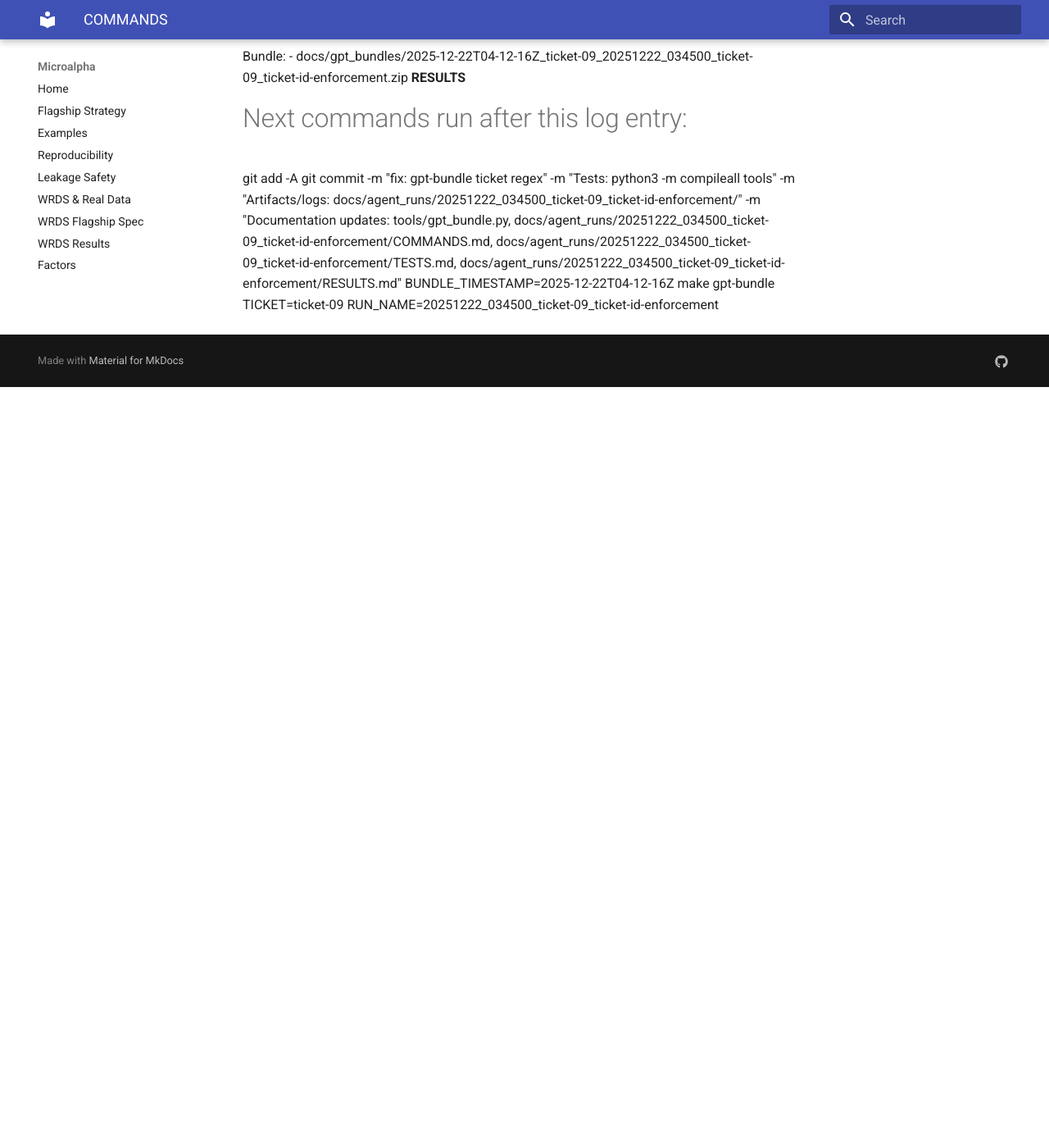
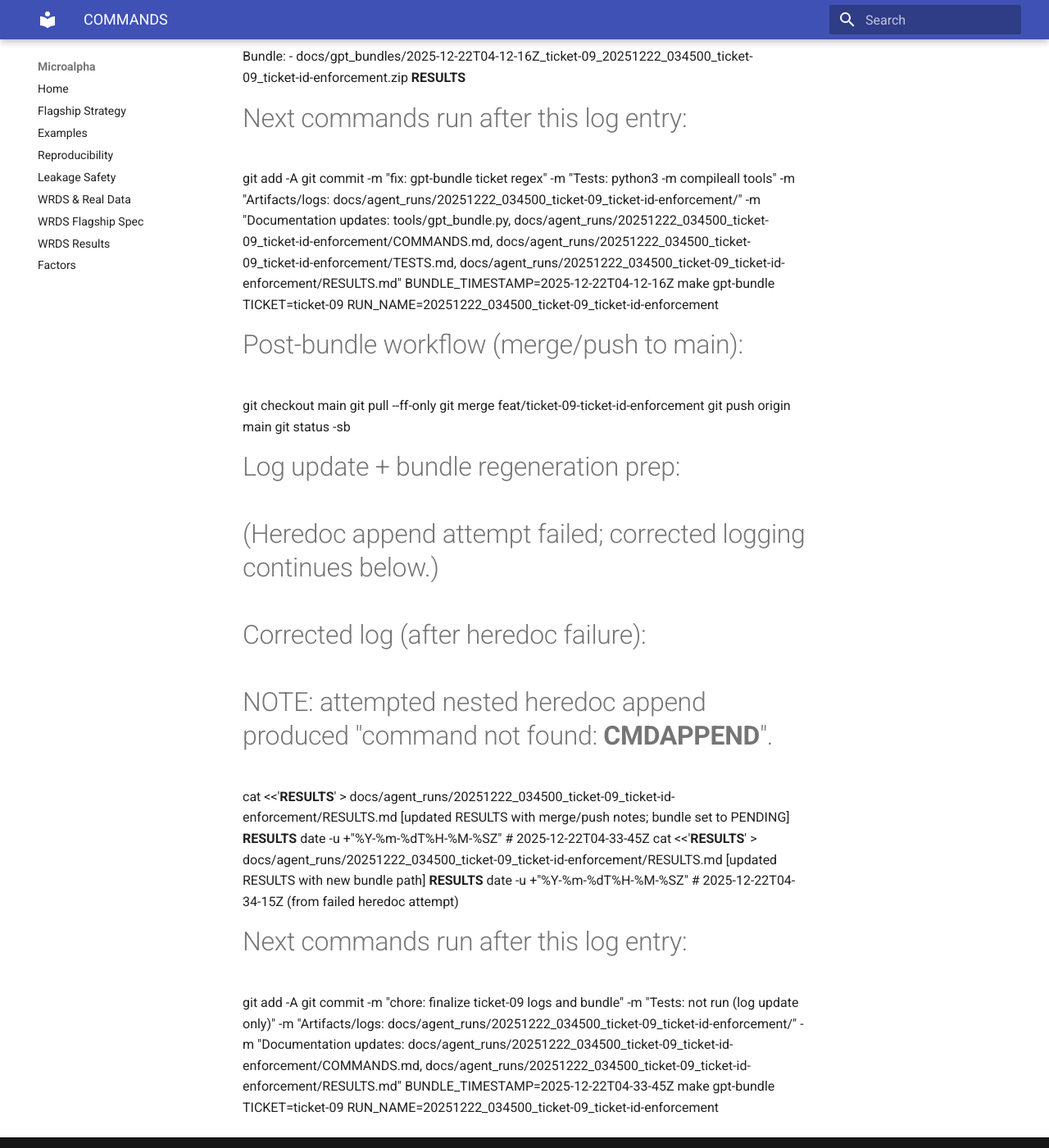
Before and after one commit to MateoBodon/microalpha, an MkDocs documentation site: the page built from docs/agent_runs/20251222_034500_ticket-09_ticket-id-enforcement/COMMANDS.md, in a window 1280 px wide and 1400 px high, scrolled down 5394 px. Shown: the whole window at 82% size. Built offline with MkDocs 1.6.1 and Material for MkDocs 9.7.7, drawn with Linux system fonts in a browser that asks for light colours; before the commit the page ends 5866 px from its top, so only the background shows below that.

Commit message:
chore: finalize ticket-09 logs and bundle
Tests: not run (log update only)

Artifacts/logs: docs/agent_runs/20251222_034500_ticket-09_ticket-id-enforcement/

Documentation updates: docs/agent_runs/20251222_034500_ticket-09_ticket-id-enforcement/COMMANDS.md, docs/agent_runs/20251222_034500_ticket-09_ticket-id-enforcement/RESULTS.md

```diff
--- a/docs/agent_runs/20251222_034500_ticket-09_ticket-id-enforcement/COMMANDS.md
+++ b/docs/agent_runs/20251222_034500_ticket-09_ticket-id-enforcement/COMMANDS.md
@@ -350,3 +350,25 @@ __RESULTS__
 git add -A
 git commit -m "fix: gpt-bundle ticket regex" -m "Tests: python3 -m compileall tools" -m "Artifacts/logs: docs/agent_runs/20251222_034500_ticket-09_ticket-id-enforcement/" -m "Documentation updates: tools/gpt_bundle.py, docs/agent_runs/20251222_034500_ticket-09_ticket-id-enforcement/COMMANDS.md, docs/agent_runs/20251222_034500_ticket-09_ticket-id-enforcement/TESTS.md, docs/agent_runs/20251222_034500_ticket-09_ticket-id-enforcement/RESULTS.md"
 BUNDLE_TIMESTAMP=2025-12-22T04-12-16Z make gpt-bundle TICKET=ticket-09 RUN_NAME=20251222_034500_ticket-09_ticket-id-enforcement
+# Post-bundle workflow (merge/push to main):
+git checkout main
+git pull --ff-only
+git merge feat/ticket-09-ticket-id-enforcement
+git push origin main
+git status -sb
+# Log update + bundle regeneration prep:
+# (Heredoc append attempt failed; corrected logging continues below.)
+# Corrected log (after heredoc failure):
+# NOTE: attempted nested heredoc append produced "command not found: __CMDAPPEND__".
+cat <<'__RESULTS__' > docs/agent_runs/20251222_034500_ticket-09_ticket-id-enforcement/RESULTS.md
+[updated RESULTS with merge/push notes; bundle set to PENDING]
+__RESULTS__
+date -u +"%Y-%m-%dT%H-%M-%SZ"  # 2025-12-22T04-33-45Z
+cat <<'__RESULTS__' > docs/agent_runs/20251222_034500_ticket-09_ticket-id-enforcement/RESULTS.md
+[updated RESULTS with new bundle path]
+__RESULTS__
+date -u +"%Y-%m-%dT%H-%M-%SZ"  # 2025-12-22T04-34-15Z (from failed heredoc attempt)
+# Next commands run after this log entry:
+git add -A
+git commit -m "chore: finalize ticket-09 logs and bundle" -m "Tests: not run (log update only)" -m "Artifacts/logs: docs/agent_runs/20251222_034500_ticket-09_ticket-id-enforcement/" -m "Documentation updates: docs/agent_runs/20251222_034500_ticket-09_ticket-id-enforcement/COMMANDS.md, docs/agent_runs/20251222_034500_ticket-09_ticket-id-enforcement/RESULTS.md"
+BUNDLE_TIMESTAMP=2025-12-22T04-33-45Z make gpt-bundle TICKET=ticket-09 RUN_NAME=20251222_034500_ticket-09_ticket-id-enforcement
```
Also changed, not shown: docs/agent_runs/20251222_034500_ticket-09_ticket-id-enforcement/RESULTS.md (+1 -19 lines).
